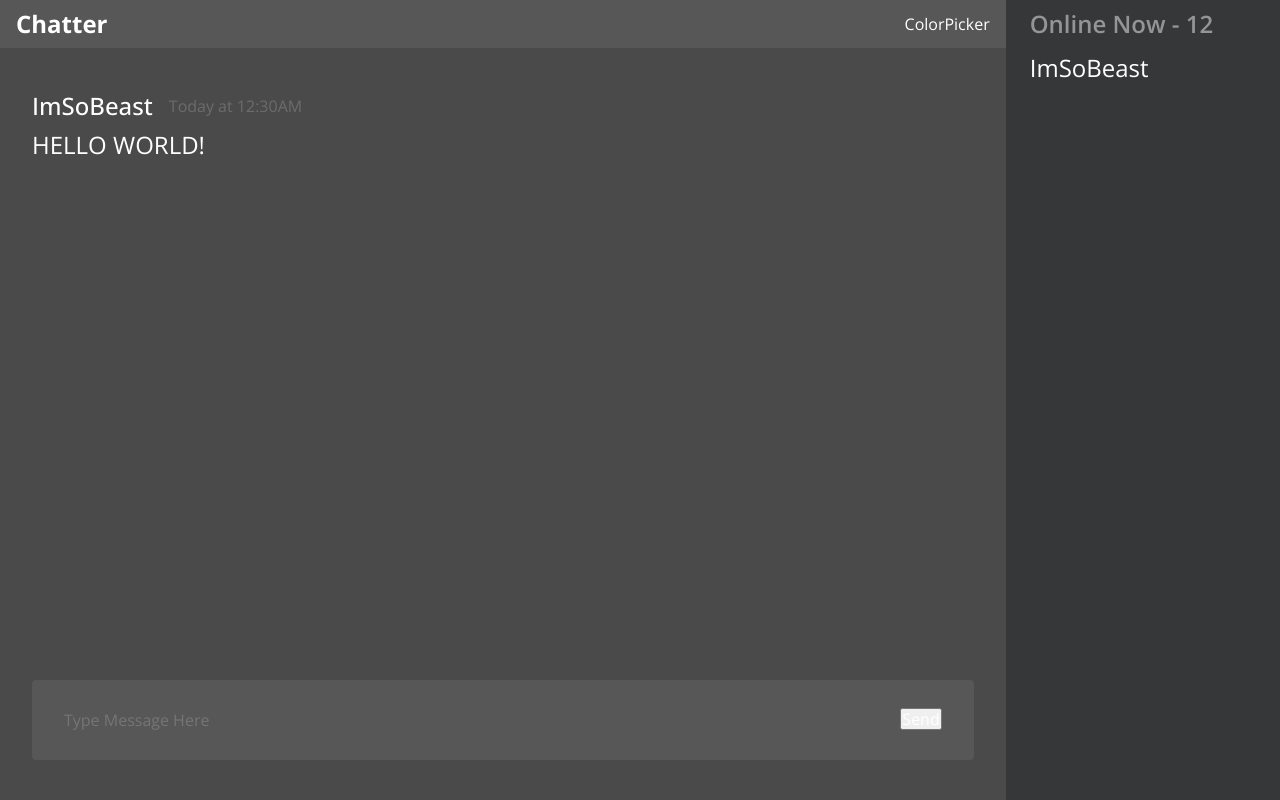
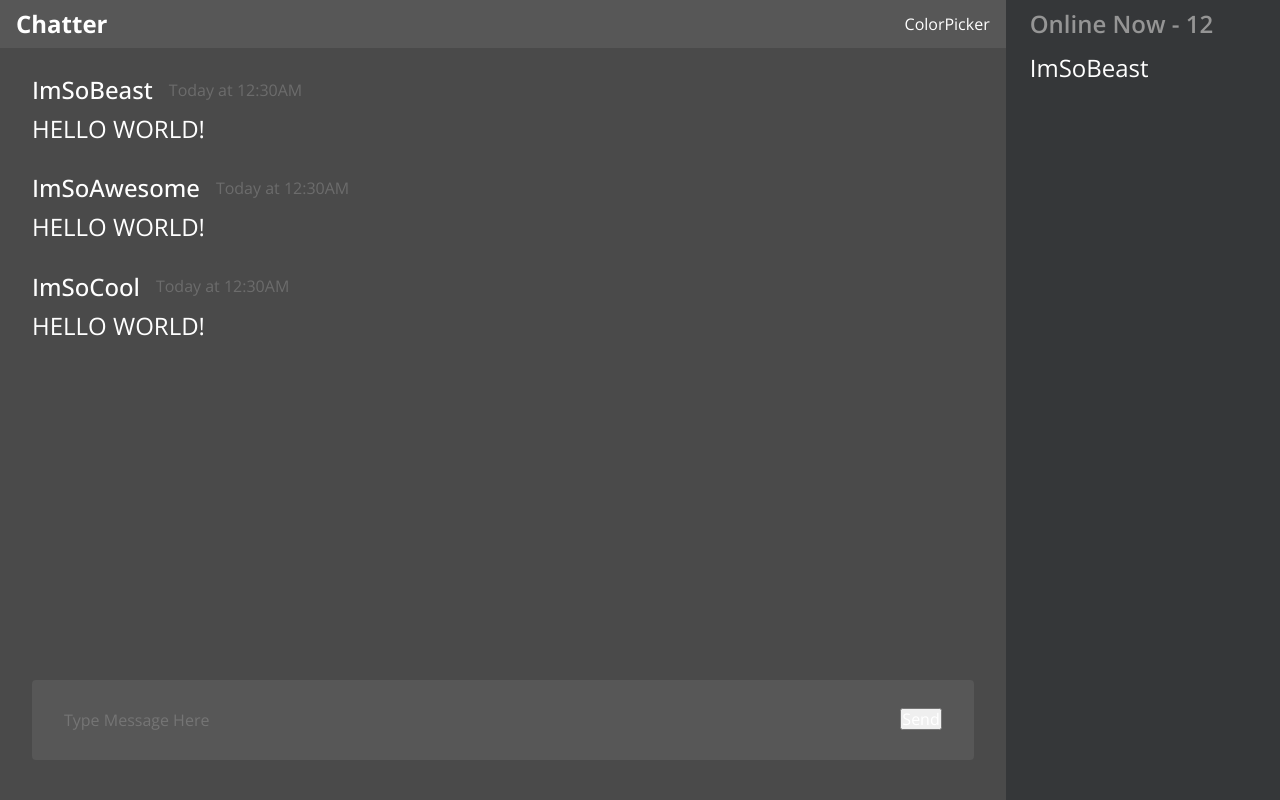
Before and after one commit to ChadWKirk/Chatter, a React (Vite) app in the folder client/: page /1/1 in a window 1280 px wide. Built offline with nearby package versions, Linux system fonts and the light colour scheme.

Commit message:
Made ChatItemList and ChatItem components

```diff
--- a/client/src/App.tsx
+++ b/client/src/App.tsx
@@ -1,6 +1,8 @@
+import React from "react";
 import { useState } from "react";
 import "./Normalize.css";
 import "./App.css";
+import ChatItemList from "./Components/ChatItemList";
 
 function App() {
   return (
@@ -23,15 +25,10 @@ function App() {
           <h1>Chatter</h1>
           <div>ColorPicker</div>
         </div>
-        <div id="chatRoom--ChatItemList">
-          <div id="chatRoom--ChatItem">
-            <div id="chatRoom--ChatItemNameAndTime">
-              <p id="chatRoom--ChatItemName">ImSoBeast</p>
-              <p id="chatRoom--ChatItemTime">Today at 12:30AM</p>
-            </div>
-            <div id="chatRoom--ChatItemText">HELLO WORLD!</div>
-          </div>
+        <div>
+          <ChatItemList />
         </div>
+
         <div>
           <form>
             <input placeholder="Type Message Here"></input>
--- /dev/null
+++ b/client/src/Components/ChatItem.tsx
@@ -0,0 +1,16 @@
+import React from "react";
+import { useState, useEffect } from "react";
+
+function ChatItem({ Sender, Time, Message }) {
+  return (
+    <div id="chatRoom--ChatItem">
+      <div id="chatRoom--ChatItemNameAndTime">
+        <p id="chatRoom--ChatItemName">{Sender}</p>
+        <p id="chatRoom--ChatItemTime">Today at {Time}</p>
+      </div>
+      <div id="chatRoom--ChatItemText">{Message}</div>
+    </div>
+  );
+}
+
+export default ChatItem;
--- /dev/null
+++ b/client/src/Components/ChatItemList.tsx
@@ -0,0 +1,36 @@
+import React from "react";
+import { useState, useEffect } from "react";
+import ChatItem from "./ChatItem";
+
+function ChatItemList() {
+  const [ChatItemList, setChatItemList] = useState(
+    <div id="chatRoom--ChatItemList"></div>
+  );
+  useEffect(() => {
+    //fetch messages from database
+    //add messages to ChatItemList
+    //test items
+    const chatArray = [
+      <ChatItem
+        Sender={"ImSoBeast"}
+        Time={"12:30AM"}
+        Message={"HELLO WORLD!"}
+      />,
+      <ChatItem
+        Sender={"ImSoAwesome"}
+        Time={"12:30AM"}
+        Message={"HELLO WORLD!"}
+      />,
+      <ChatItem
+        Sender={"ImSoCool"}
+        Time={"12:30AM"}
+        Message={"HELLO WORLD!"}
+      />,
+    ];
+    setChatItemList(chatArray);
+  }, []);
+
+  return <>{ChatItemList}</>;
+}
+
+export default ChatItemList;
```
Also changed, not shown: client/src/Components/MessageBlock.tsx (deleted).
